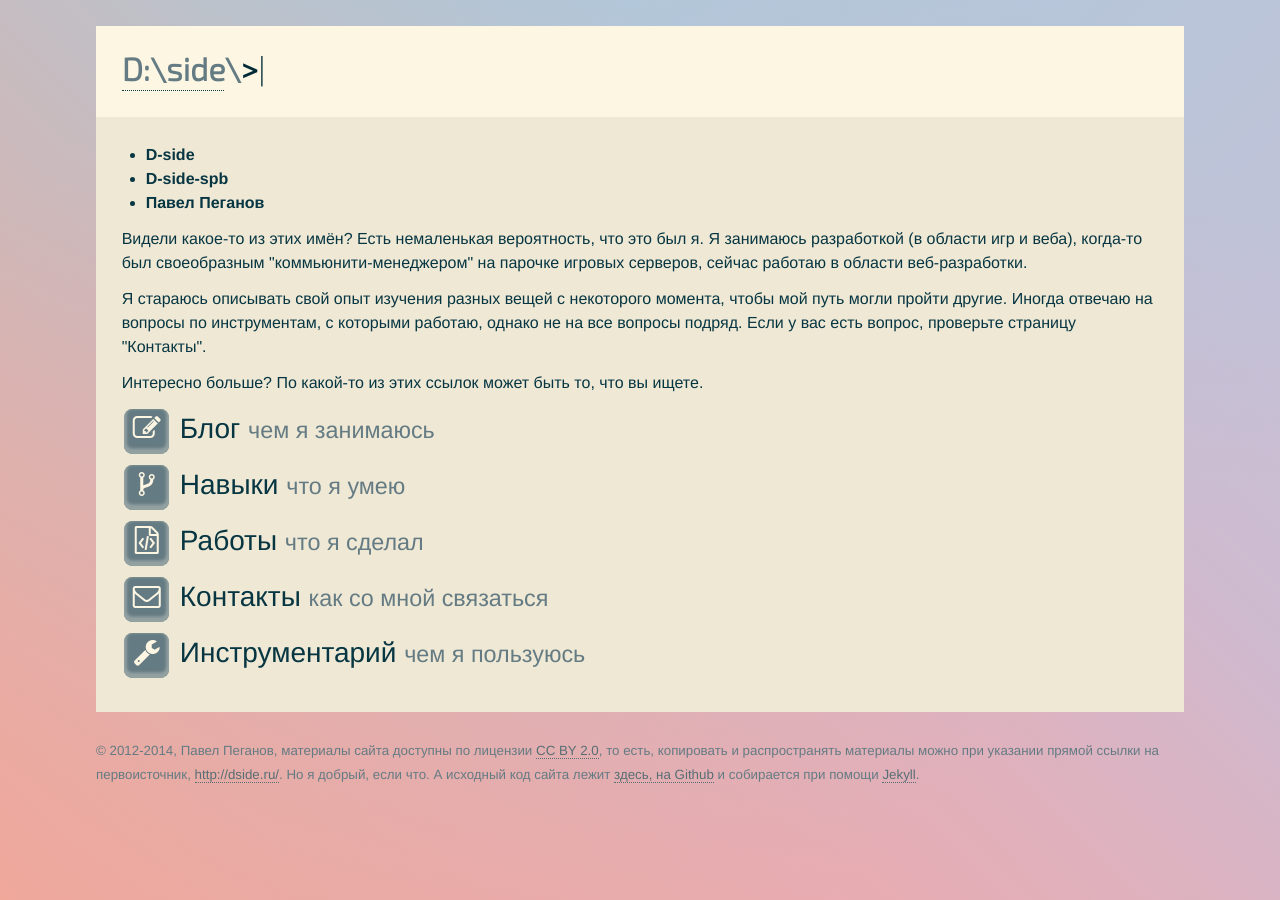
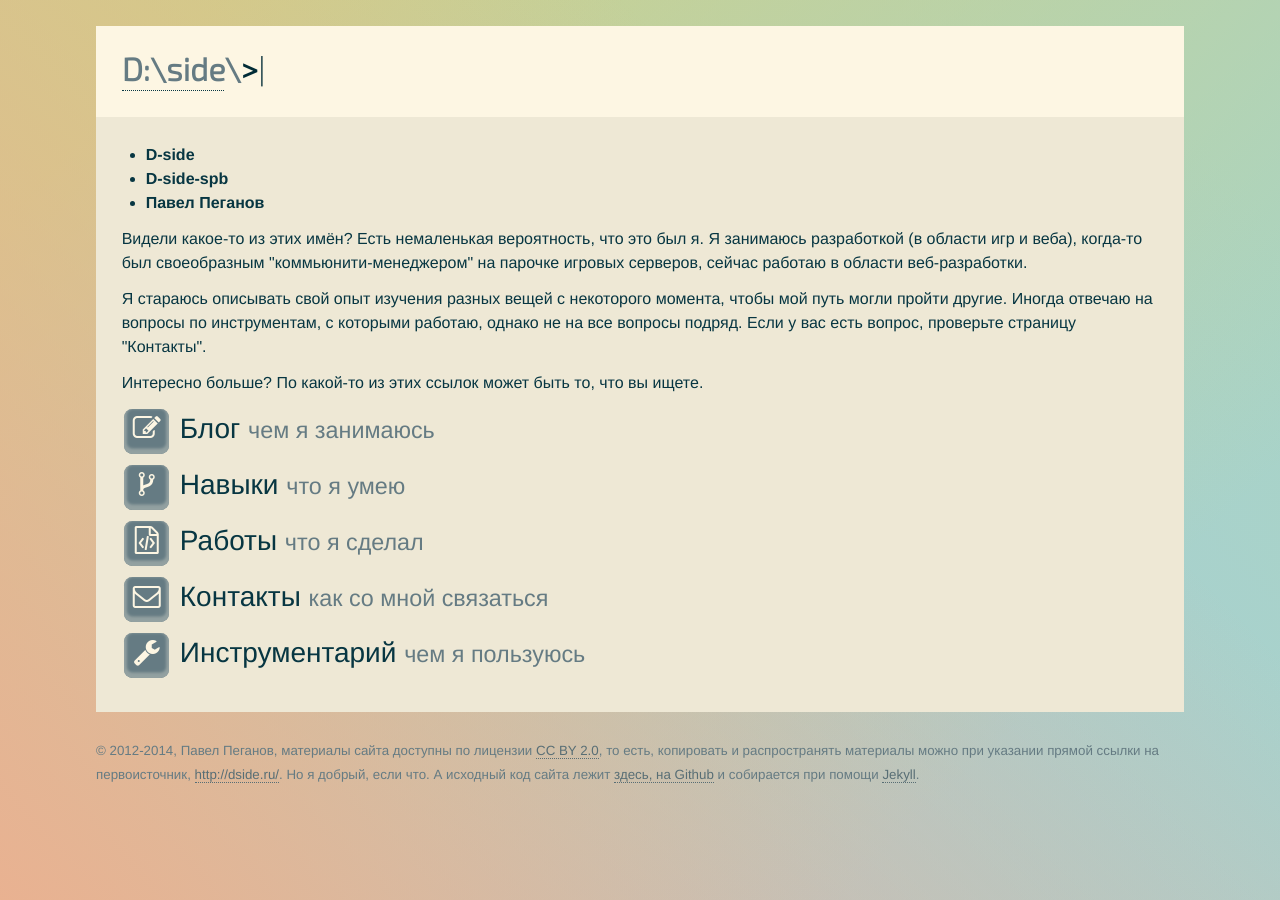
Before and after one commit to D-side/d-side.github.io, a Jekyll site: the page built from index.html, in a window 1280 px wide. Built offline with Jekyll 4.4.1, drawn with Linux system fonts in a browser that asks for light colours.

Commit message:
New gradient

```diff
--- a/assets/main.sass
+++ b/assets/main.sass
@@ -67,10 +67,10 @@ body, html
 
 body
   $contrast: 40
-  $grad4: mix($theme0F, $theme00, $contrast)
-  $grad3: mix($theme0E, $theme00, $contrast)
-  $grad2: mix($theme0D, $theme00, $contrast)
-  $grad1: mix($theme08, $theme00, $contrast)
+  $grad4: mix($theme0D, $theme00, $contrast)
+  $grad3: mix($theme0C, $theme00, $contrast)
+  $grad2: mix($theme0B, $theme00, $contrast)
+  $grad1: mix($theme09, $theme00, $contrast)
   +background-image(linear-gradient(45deg, $grad1 0%, transparent 70%), linear-gradient(135deg, $grad2 10%, transparent 80%), linear-gradient(225deg, $grad3 10%, transparent 80%), linear-gradient(315deg, $grad4 100%, transparent 70%))
   -webkit-font-smoothing: antialiased
 
```
